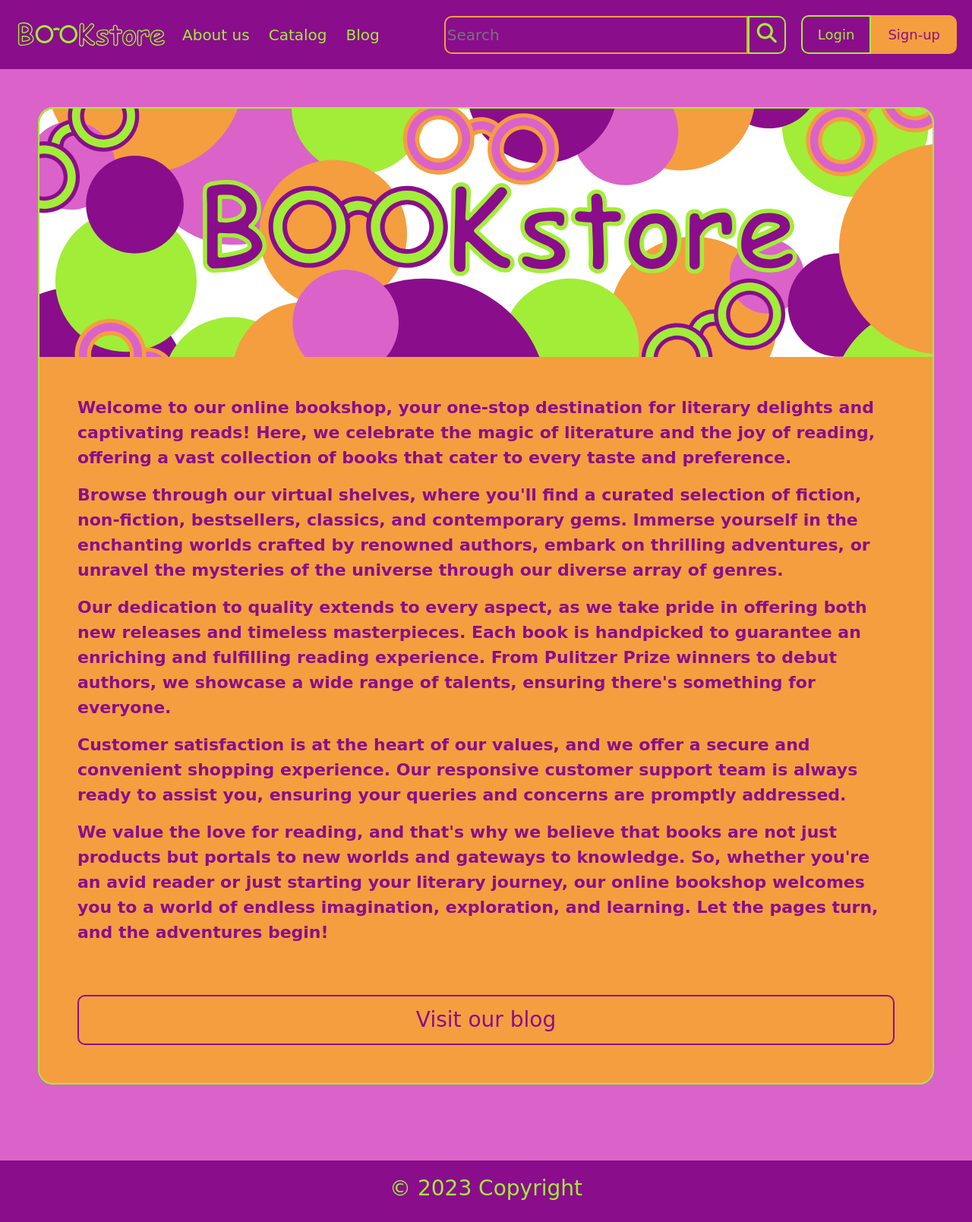
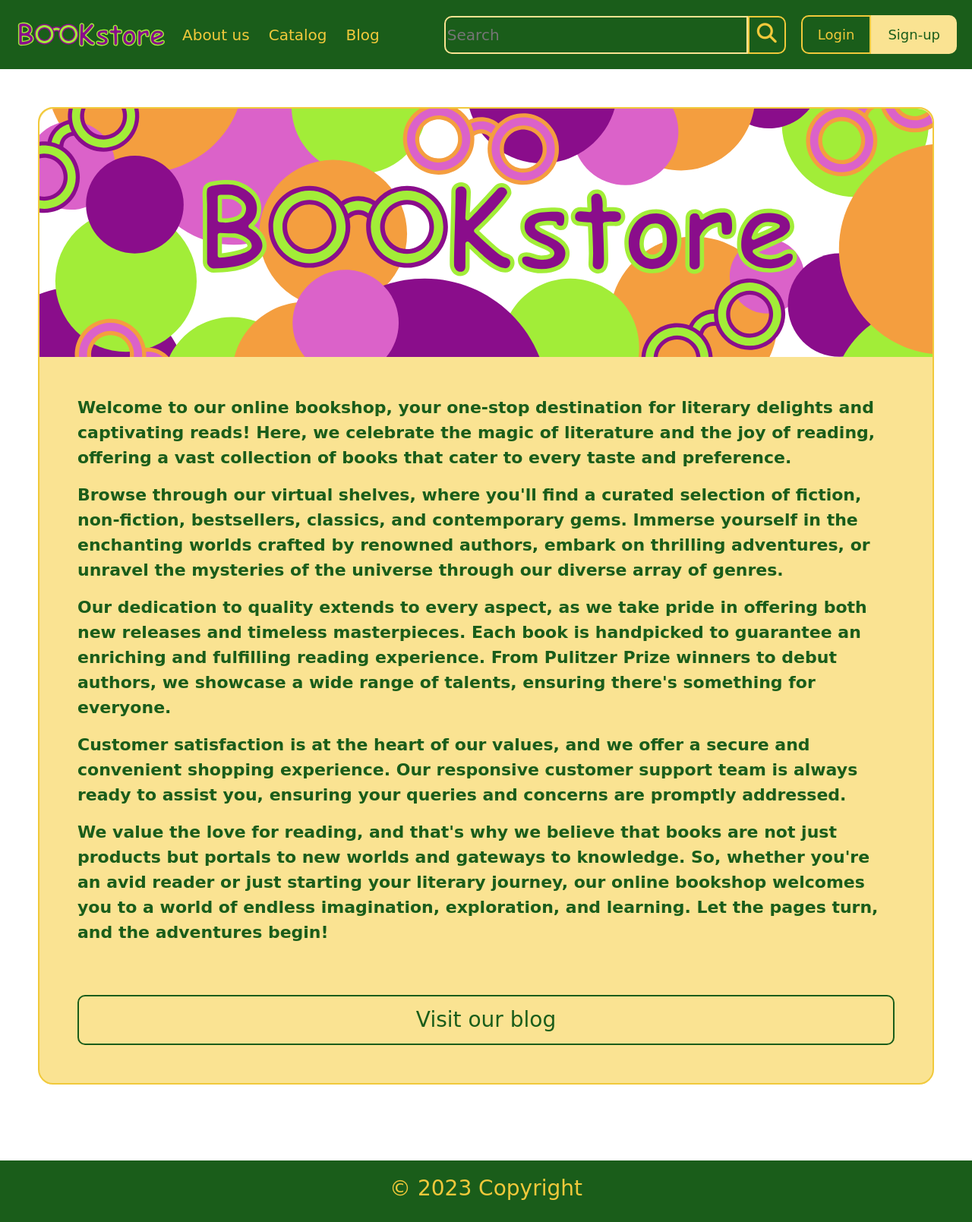
Before and after one commit to KatePril/BookStore, a Django app: page / in a window 1280 px wide. Shown: the whole page at 76% size. Run offline with Django 4.2, Linux system fonts and the light colour scheme; data that the repository does not hold is empty; some libraries are stand-ins or nearby versions.

Commit message:
Change colors

```diff
--- a/static/css/variables.css
+++ b/static/css/variables.css
@@ -1,34 +1,29 @@
 :root {
 
-    --main-color-one: #8a0d8c;
+    /* --main-color-one: #8a0d8c;
     --main-color-two: #A1ED38;
-    --secondary-color-one:#DB62C9;
-    --secondary-color-two: #F49E3F;
+    --secondary-color-two: #F49E3F; */
 
     /* --main-color-one: #281068;
     --main-color-two: #8771EC;
-    --secondary-color-one:#9A48BB;
-    --secondary-color-two: #D0CFFF;
+    --secondary-color-two: #D0CFFF; */
 
-    --main-color-one: #E58206;
+    /* --main-color-one: #E58206;
     --main-color-two: #C52433;
-    --secondary-color-one:#EEDCC6;
-    --secondary-color-two: #FBB738;
+    --secondary-color-two: #EEDCC6; */
 
-    --main-color-one: #F2CD5C;
-    --main-color-two: #F2921D;
-    --secondary-color-one:#A61F69;
-    --secondary-color-two: #400E32;
+    /* --main-color-one: #400E32;
+    --main-color-two: #A61F69;
+    --secondary-color-two: #F2921D; */
 
-    --main-color-one: #6527BE;
-    --main-color-two: #9681EB;
-    --secondary-color-one:#45CFDD;
+    /* --main-color-one: #6527BE;
+    --main-color-two:#45CFDD;
     --secondary-color-two: #A7EDE7; */
 
-    /* --main-color-one: #1A5D1A;
+    --main-color-one: #1A5D1A;
     --main-color-two: #F1C93B;
-    --secondary-color-one:#FBD85D;
-    --secondary-color-two: #FAE392; */
+    /* --secondary-color-one:#FBD85D; */
+    --secondary-color-two: #FAE392;
 
     --font: "Comic Sans MS", sans-serif;
     --padding-b: 50px;
@@ -38,6 +33,8 @@
     --border-w: 2px;
     --border-r-l: 20px;
     --border-r-s: 10px;
+    /* --border-r-l: 10px;
+    --border-r-s: 5px; */
 
     --red-color:rgb(235, 29, 29);
 }
```
